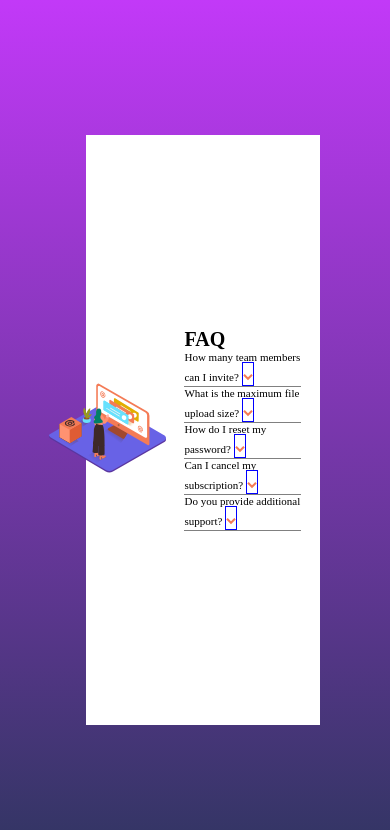
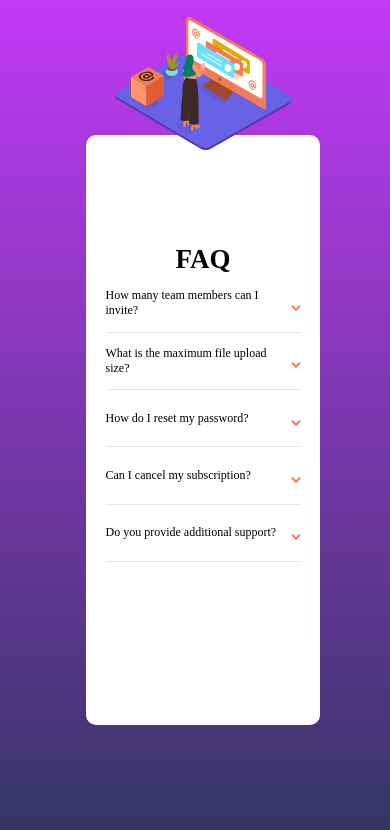
Before and after one commit to Yukino0450/faq-accordion-card-main_07, a plain HTML site: page index.html in a window 390 px wide. Drawn offline with Linux system fonts and the light colour scheme.

Commit message:
completed the project

```diff
--- a/index.html
+++ b/index.html
@@ -24,7 +24,7 @@
           <div
             class="question"
             id="question1"
-            onclick="addAppear('answer1','arrow1')"
+            onclick="addAppear('answer1','arrow1' ,'question1')"
           >
             How many team members can I invite?
             <span>
@@ -41,7 +41,7 @@
           <div
             class="question"
             id="question2"
-            onclick="addAppear('answer2','arrow2')"
+            onclick="addAppear('answer2','arrow2','question2')"
           >
             What is the maximum file upload size?
             <span>
@@ -58,7 +58,7 @@
           <div
             class="question"
             id="question3"
-            onclick="addAppear('answer3','arrow3')"
+            onclick="addAppear('answer3','arrow3','question3')"
           >
             How do I reset my password?
             <span>
@@ -75,7 +75,7 @@
           <div
             class="question"
             id="question4"
-            onclick="addAppear('answer4','arrow4')"
+            onclick="addAppear('answer4','arrow4','question4')"
           >
             Can I cancel my subscription?
             <span>
@@ -92,7 +92,7 @@
           <div
             class="question"
             id="question5"
-            onclick="addAppear('answer5','arrow5')"
+            onclick="addAppear('answer5','arrow5','question5')"
           >
             Do you provide additional support?
             <span>
--- a/script.js
+++ b/script.js
@@ -1,12 +1,15 @@
-function addAppear(answerNumber, arrowNumber) {
+function addAppear(answerNumber, arrowNumber, questionNumber) {
   const questionElement = document.getElementById(answerNumber);
   const arrowElement = document.getElementById(arrowNumber);
+  const boldElement = document.getElementById(questionNumber);
   if (questionElement.classList.contains("appear")) {
     questionElement.classList.remove("appear");
     arrowElement.classList.remove("upSideDown");
+    boldElement.classList.remove("fontWeight");
   } else {
     questionElement.classList.add("appear");
     arrowElement.classList.add("upSideDown");
+    boldElement.classList.add("fontWeight");
   }
   console.log("clicked question");
 }
--- a/style.css
+++ b/style.css
@@ -15,6 +15,7 @@ body {
   display: flex;
   justify-content: center;
   align-items: center;
+  font-size: 12px;
 }
 
 .main {
@@ -24,21 +25,23 @@ body {
   height: 70vh;
   width: 60vw;
   background-color: white;
+  border-radius: 10px;
 }
 
 .pic {
   width: 30vw;
-  height: 40vh;
+
 }
 
 .right {
   width: 50vw;
+  height: 50vh;
 }
 
 .left {
   width: 50vw;
   position: relative;
-  margin-left: -9.5vw;
+  margin-left: -8vw;
 }
 
 .right span {
@@ -47,22 +50,20 @@ body {
 }
 
 .item {
-  font-size: 11px;
+  border-bottom: 1px solid hsl(240, 5%, 91%);
+  width: 30vw;
+  padding: 1.5vh 0;
 }
 
 .answer {
-  border-bottom: 1px solid gray;
   width: 30vw;
   display: none;
 }
 
 .question {
-  border-bottom: 1px solid gray;
-  width: 30vw;
-}
-
-.question span {
-  border: blue solid 1px;
+  display: flex;
+  justify-content: space-between;
+  align-items: center;
 }
 
 .appear {
@@ -72,3 +73,52 @@ body {
 .upSideDown {
   transform: rotate(180deg);
 }
+
+.fontWeight {
+  font-weight: bold;
+}
+
+.question:hover {
+  color: hsl(14, 88%, 65%);
+  cursor: pointer;
+}
+
+@media only screen and (max-width: 600px) {
+  .main {
+    flex-direction: column;
+
+  }
+
+  .left {
+    display: flex;
+    align-items: center;
+    justify-content: center;
+    margin-left: 0;
+    position: absolute;
+    top: 2vh;
+  }
+
+  .right {
+    display: flex;
+    flex-direction: column;
+    align-items: center;
+    justify-content: flex-start;
+    height: 54vh;
+    margin-top: 10vh;
+  }
+
+  .pic {
+    width: 45vw;
+  }
+
+  .right span {
+    font-size: 27px;
+  }
+
+  .item {
+    width: 50vw;
+  }
+  .answer {
+    width: 46vw;
+  }
+}
```
